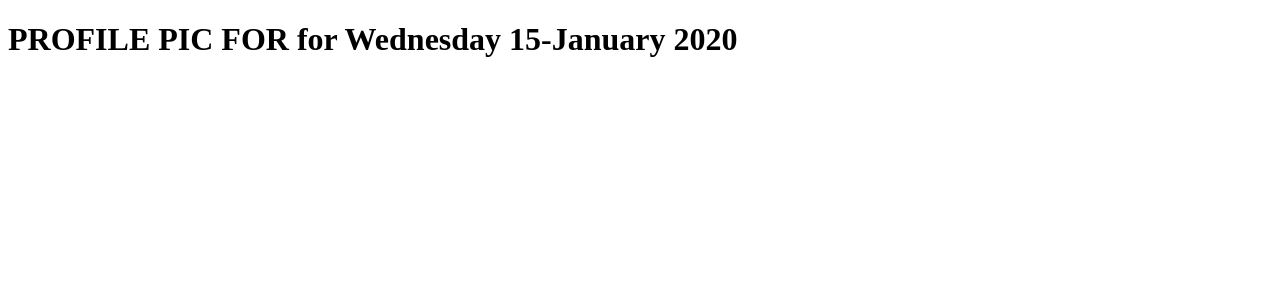
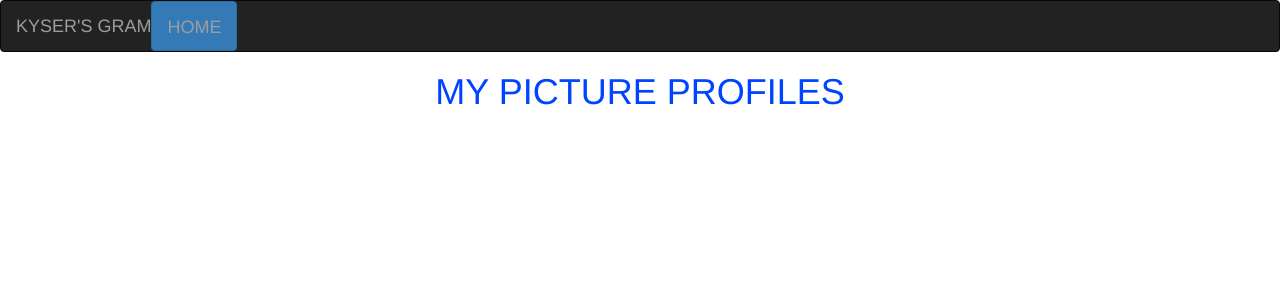
Before and after one commit to fredkheisa/mygram, a Django app: template profiles/templates/all_profiles/base.html in a window 1280 px wide. Shown: the top 300 px of the page. Run offline with Django 3.2, Linux system fonts and the light colour scheme; the template is opened without the code that fills it: most values are stand-ins (such as "Sample title", 1, 10 or a date in 2020); some libraries are stand-ins or nearby versions.

Commit message:
created and updated the navbar html at this point

```diff
--- a/profiles/templates/all_profiles/base.html
+++ b/profiles/templates/all_profiles/base.html
@@ -1,3 +1,5 @@
+{% load bootstrap3 %}
+{% load static%}
 <!DOCTYPE html>
 <html>
 <head>
@@ -9,8 +11,20 @@
     <title> Moringa Tribune </title>
   {% endif %}
 
+  {% block styles %}
+    {% bootstrap_css %}
+    <link rel="stylesheet" href="{% static 'css/baseprofiles.css' %}">
+  {% endblock %}
+
 </head>
 <body>
-    {% block content %} <h1>PROFILE PIC FOR  for {{date|date:"l d-F Y"}}</h1> {%endblock%}
+    {% include "all_profiles/navbar.html" %}
+
+    {% block content %} <h1 class='text-center'> MY PICTURE PROFILES</h1> {%endblock%}
+
+    {% block scripts %}
+        <script src="https://ajax.googleapis.com/ajax/libs/jquery/3.2.1/jquery.min.js"></script>
+     {% bootstrap_javascript %}
+    {% endblock %}
 </body>
 </html>
--- a/profiles/templates/all_profiles/navbar.html
+++ b/profiles/templates/all_profiles/navbar.html
@@ -1,17 +1,25 @@
 <!DOCTYPE html>
 <html lang="en">
+
 <head>
 
   <meta charset="utf-8">
   <meta name="viewport" content="width=device-width, initial-scale=1">
 </head>
+
 <body>
-<nav class="navbar navbar-inverse">
-  <div class="container-fluid">
-    <div class="navbar-header">
-      <a class="navbar-brand" href="{% url 'welcome' %}">MY GRAM !!</a>
+  <nav class="navbar navbar-inverse">
+    <div class="container-fluid">
+      <div class="navbar-header">
+        <a class="navbar-brand" href="{% url 'profilesToday' %}">KYSER'S GRAM </a>
+        <a class="btn btn-primary , navbar-brand" href="{% url 'profilesToday' %}">HOME </a>
+      </div>
     </div>
-  </div>
-</nav>
+  </nav>
 </body>
+<style>
+
+
+</style>
+
 </html>
--- a/profiles/templates/all_profiles/past-profiles.html
+++ b/profiles/templates/all_profiles/past-profiles.html
@@ -1,4 +1,4 @@
-{%extends 'all-news/base.html'%}
+{%extends 'all_profiles/base.html'%}
 
 {% block content %}
 {{block.super}}
--- a/profiles/templates/all_profiles/today-profiles.html
+++ b/profiles/templates/all_profiles/today-profiles.html
@@ -1,4 +1,4 @@
-{%extends 'all-news/base.html'%}
+{%extends 'all_profiles/base.html'%}
 
 {% block content %}
 {{block.super}}
--- a/profiles/urls.py
+++ b/profiles/urls.py
@@ -4,6 +4,6 @@ from . import views
 urlpatterns=[
     url('^$',views.welcome,name = 'welcome'),
     url('^today/$',views.profiles_of_day,name='profilesToday'),
-    url(r'^archives/(\d{4}-\d{2}-\d{2})/$',views.past_days_profiles,name = 'pastNews'),
+    url(r'^archives/(\d{4}-\d{2}-\d{2})/$',views.past_days_profiles,name = 'pastProfiles'),
 
 ]
--- a/static/css/baseprofiles.css
+++ b/static/css/baseprofiles.css
@@ -1,4 +1,4 @@
 h1
 {
-  color: green;
+  color: rgb(0, 68, 255);
 }
```
Also changed, not shown: profiles/views.py (+10 -39 lines).
